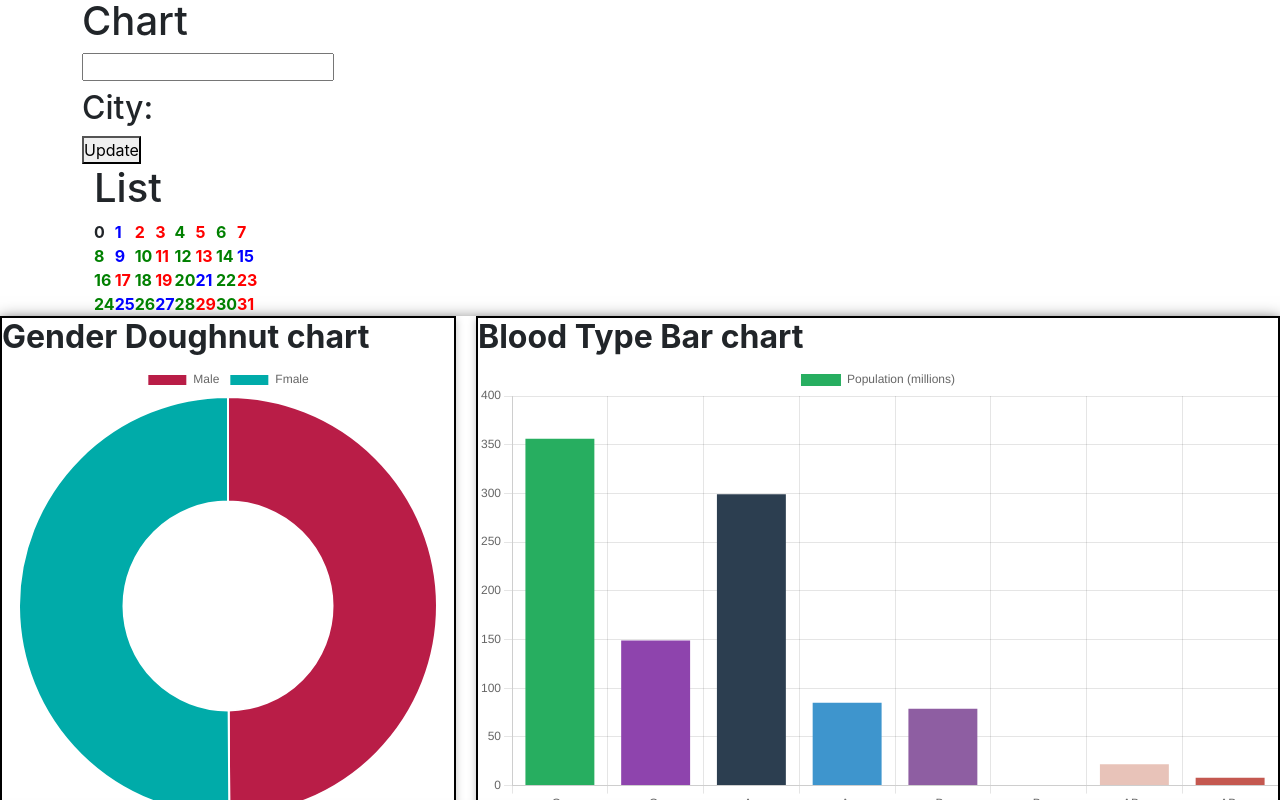
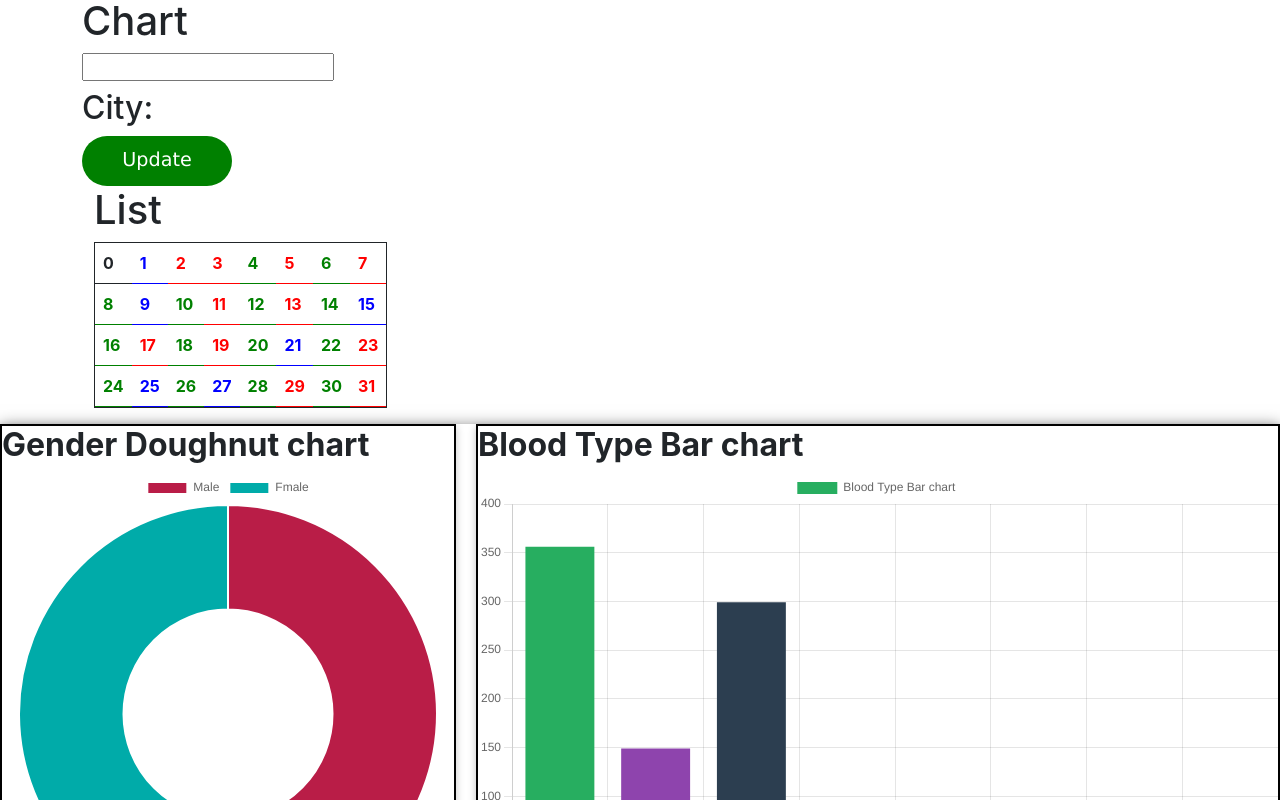
Before and after one commit to HarounTheGreat/Blood-Donation-React-Project, a React (Create React App) app in the folder bd/blooddonationn/: page / in a window 1280 px wide. Shown: the part 2180-2980 px from the top of the page. Built offline with nearby package versions, Linux system fonts and the light colour scheme.

Commit message:
React-Notes

```diff
--- a/bd/blooddonationn/src/App.js
+++ b/bd/blooddonationn/src/App.js
@@ -76,7 +76,7 @@ function App() {
       labels: ["O+", "O-", "A+", "A-", "B+", "B-", "AB+", "AB-"],
       datasets: [
         {
-          label: "Population (millions)",
+          label: "Blood Type Bar chart ",
           backgroundColor: [
             "#27AE60",
             "#8E44AD",
@@ -105,7 +105,7 @@ function App() {
       labels: ["A+", "A-", "B+", "B-", "AB+", "AB-", "O+", "O-"],
       datasets: [
         {
-          label: "Population (millions)",
+          label: "Blood Type Polar area chart",
           backgroundColor: [
             "#3e95cd",
             "#8e5ea2",
@@ -132,7 +132,7 @@ function App() {
       labels: ["A+", "A-", "B+", "B-", "AB+", "AB-", "O+", "O-"],
       datasets: [
         {
-          label: "Population (millions)",
+          label: "Gender Doughnut chart",
           backgroundColor: [
             "#3e95cd",
             "#8e5ea2",
--- a/bd/blooddonationn/src/Components/Intro/intro.js
+++ b/bd/blooddonationn/src/Components/Intro/intro.js
@@ -4,12 +4,6 @@ import file from './images/HIV.pdf';
 
 
 function Intro(props) {
-//   var typed = new Typed(".typing", {
-//     strings: ["Developer", "Designer", "Freelancer"],
-//     typeSpeed: 100,
-//     backSpeed: 60,
-//     loop: true,
-//   });
   return (
     <section class="home" id="home">
       <div class="max-width">
--- /dev/null
+++ b/bd/blooddonationn/src/Components/Recherche/R.css
@@ -0,0 +1,9 @@
+.table {
+    border: 1px solid;
+    display: flex;
+    width: fit-content;
+
+  }
+.td{
+  border: 1px solid;
+}
--- a/bd/blooddonationn/src/Components/Recherche/R.js
+++ b/bd/blooddonationn/src/Components/Recherche/R.js
@@ -1,7 +1,7 @@
 import React from "react";
 import ReactDOM from "react-dom";
 import haroun from "./Data";
-
+import './R.css'
 const Mat = ({ mat }) => {
   console.log(mat);
   const matList = mat.map((line) => <Line line={line} />);
@@ -55,8 +55,8 @@ export default function R() {
   }
   return (
     <div className="container">
-      <div>
-        <h1>List</h1>
+      <h1>List</h1>
+      <div className="table">
         <Mat mat={mat} />
       </div>
     </div>
--- /dev/null
+++ b/bd/blooddonationn/src/Components/Recherche/recherche.css
@@ -0,0 +1,14 @@
+button{
+    border-radius: 30px;
+    background-color: green;
+    border: none;
+    width: 150px;
+    height: 50px;
+    font-size: 1.2rem;
+    font-family: 'Lucida Sans', 'Lucida Sans Regular', 'Lucida Grande', 'Lucida Sans Unicode', Geneva, Verdana, sans-serif;
+    color: rgb(255, 255, 255);
+
+}
+button:hover{
+    background-color: rgb(129, 201, 58);
+}
--- a/bd/blooddonationn/src/Components/Recherche/recherche.js
+++ b/bd/blooddonationn/src/Components/Recherche/recherche.js
@@ -2,6 +2,7 @@ import React from "react";
 import ReactDOM from "react-dom";
 import { useState } from "react";
 import haroun from "./Data";
+import './recherche.css'
 export default function Recherche() {
   const [message, setMessage] = useState("");
 
@@ -18,7 +19,7 @@ export default function Recherche() {
   const handleClick = () => {
     // 👇 "message" stores input field value
     setUpdated(message);
-    let j = 0
+    let j = 0;
     let n = 0;
     let c ='';
     let f;
@@ -34,8 +35,12 @@ export default function Recherche() {
       }
       console.log('c=',c,'f=',final)
       f=" " + final
-      if (c == f) {
+      if (c === f) {
         n = n + 1;
+      }
+      else{
+        console.log(typeof(c),typeof(f))
+        console.log(c==f);
       }
     }
     setNum(n);
```
